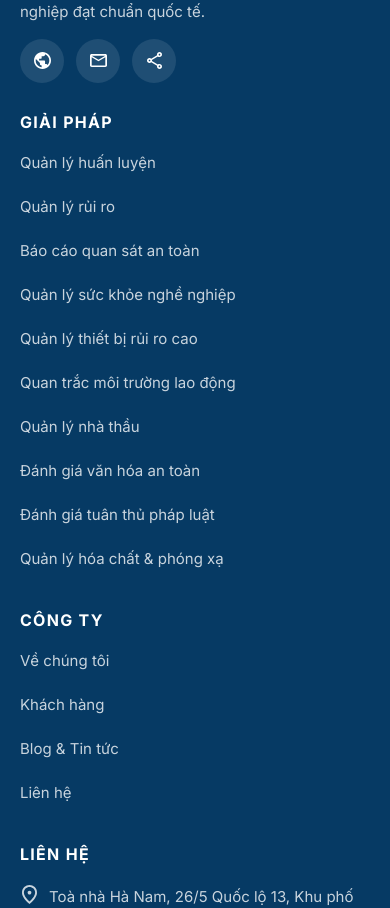
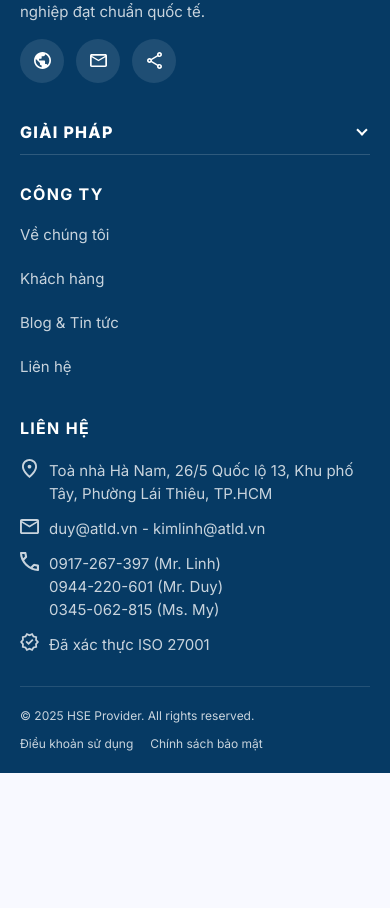
Before and after one commit to QuangVoAI/HSE-provider, a Next.js app: page /contact in a window 390 px wide. Shown: the part 2609-3517 px from the top of the page. After the commit the page ends 3382 px from the top, so only its background shows below. Built offline with nearby package versions, Linux system fonts and the light colour scheme; no server answers.

Commit message:
Collapse mobile footer solutions

```diff
--- a/app/csms/csms.module.css
+++ b/app/csms/csms.module.css
@@ -188,6 +188,8 @@
 .footerGrid p { margin: 0; font-size: 17px; line-height: 27px; }
 .footerBrand > p { max-width: 380px; margin-top: 16px; }
 .footerGrid > div:not(:first-child) { display: flex; flex-direction: column; gap: 18px; }
+.footerSolutionsToggle { display: none; }
+.footerSolutionsLinks { display: flex; flex-direction: column; gap: 18px; }
 .footer h3 { margin: 0 0 16px; color: #fff; font-size: 20px; letter-spacing: .08em; }
 .footer a { color: rgba(255,255,255,.78); font-size: 17px; }
 .footer a:hover { color: #fff; }
@@ -376,6 +378,12 @@
   .footerBrand > p { margin-top: 12px; }
   .footer h3 { margin-bottom: 8px; font-size: 16px; line-height: 22px; }
   .footer a { font-size: 15px; line-height: 20px; }
+  .footerSolutions h3 { display: none; }
+  .footerSolutionsToggle { width: 100%; min-height: 44px; padding: 0; display: flex; align-items: center; justify-content: space-between; border: 0; border-bottom: 1px solid rgba(255,255,255,.16); color: #fff; background: transparent; font: inherit; font-size: 16px; line-height: 22px; font-weight: 750; letter-spacing: .08em; text-align: left; cursor: pointer; }
+  .footerSolutionsToggle b { width: 8px; height: 8px; margin: -4px 4px 0 0; border-right: 2px solid currentColor; border-bottom: 2px solid currentColor; transform: rotate(45deg); transition: transform .3s ease, margin .3s ease; }
+  .footerSolutionsToggle[aria-expanded="true"] b { margin-top: 4px; transform: rotate(225deg); }
+  .footerSolutionsLinks { max-height: 0; gap: 0; overflow: hidden; opacity: 0; transition: max-height .38s ease, opacity .28s ease, gap .38s ease; }
+  .footerSolutionsLinksOpen { max-height: 600px; gap: 0; opacity: 1; }
   .socials { margin-top: 16px; }
   .footerContact { gap: 12px !important; }
   .footerContact p { width: 100%; gap: 10px; overflow-wrap: anywhere; }
--- a/app/shared/site-footer.tsx
+++ b/app/shared/site-footer.tsx
@@ -1,3 +1,6 @@
+"use client";
+
+import { useState } from "react";
 import styles from "../csms/csms.module.css";
 import { getSolutionLinks } from "./solution-links";
 
@@ -33,13 +36,14 @@ const asset = (name: string) => `/assets/csms/${name}`;
 export default function SiteFooter({ locale }: { locale: Locale }) {
   const text = copy[locale];
   const query = `?lang=${locale}`;
+  const [solutionsOpen, setSolutionsOpen] = useState(false);
   return <footer className={styles.footer} id="footer"><div className={styles.footerGrid}>
     <div className={styles.footerBrand}>
       <img src="/assets/shared/hse-provider-logo-color.png" className={styles.footerLogo} alt="HSE Provider" />
       <p>{text.description}</p>
       <div className={styles.socials}>{[1,2,3].map((number) => <a href="#top" key={number} aria-label={`Social ${number}`}><img src={asset(`icon-social-${number}.svg`)} alt="" /></a>)}</div>
     </div>
-    <div><h3>{text.solutions}</h3>{getSolutionLinks(locale).map((item) => <a href={item.href} key={item.href}>{item.label}</a>)}</div>
+    <div className={styles.footerSolutions}><h3>{text.solutions}</h3><button type="button" className={styles.footerSolutionsToggle} aria-expanded={solutionsOpen} onClick={() => setSolutionsOpen(!solutionsOpen)}><span>{text.solutions}</span><b aria-hidden="true" /></button><div className={`${styles.footerSolutionsLinks} ${solutionsOpen ? styles.footerSolutionsLinksOpen : ""}`}>{getSolutionLinks(locale).map((item) => <a href={item.href} key={item.href}>{item.label}</a>)}</div></div>
     <div><h3>{text.company}</h3>
       <a href={`/csms${query}`}>{text.companyLinks[0]}</a>
       <a href={`/customers${query}`}>{text.companyLinks[1]}</a>
```
